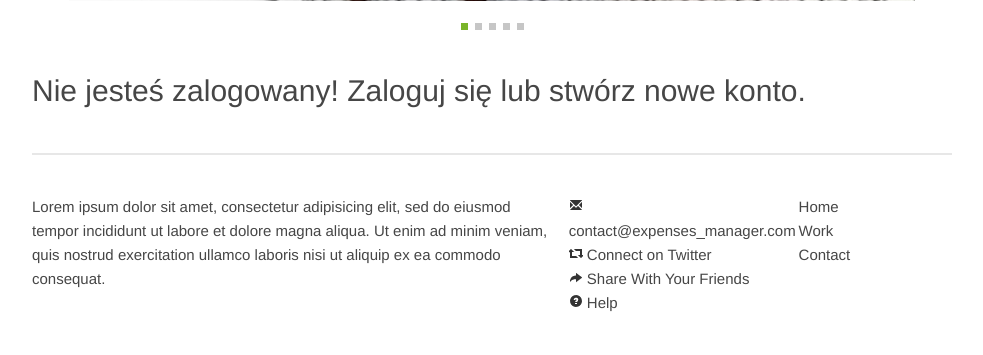
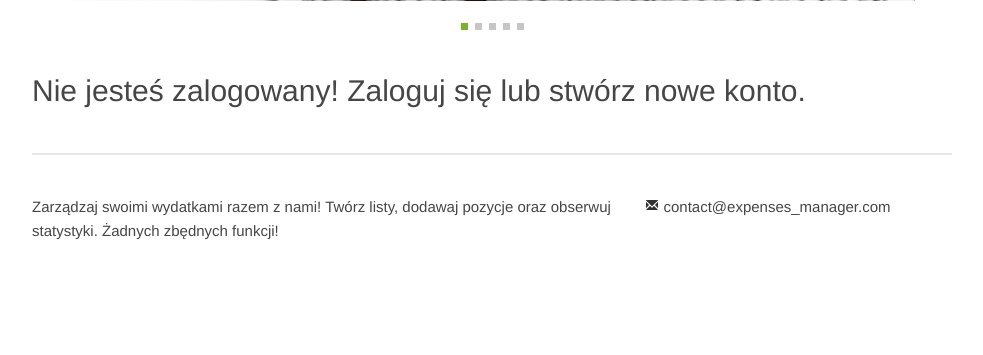
Before and after one commit to bartlomiej-krol/spending_manager, a Rails app: page / in a window 1280 px wide. Shown: the part 774-1129 px from the top of the page, without its empty margins (148-1131 px from the left). After the commit the page ends 1014 px from the top, so only its background shows below. Run offline with Rails 7, Linux system fonts and the light colour scheme; style sheets or scripts are compiled from the project's sources; some libraries are stand-ins or nearby versions.

Commit message:
Views changed

```diff
--- a/app/views/layouts/application.html.erb
+++ b/app/views/layouts/application.html.erb
@@ -76,42 +76,19 @@
         <section class="stack-fixed entry-text footer clearfix">
 
 
-  <ul class="slat-7 first">
+  <ul class="slat-8 first">
 
     <li>
-          <p>Lorem ipsum dolor sit amet, consectetur adipisicing elit, sed do eiusmod tempor incididunt ut labore et dolore magna aliqua. Ut enim ad minim veniam, quis nostrud exercitation ullamco laboris nisi ut aliquip ex ea commodo consequat.
-
-            </p>
+          <p>
+            Zarządzaj swoimi wydatkami razem z nami! Twórz listy, dodawaj pozycje oraz obserwuj statystyki. Żadnych zbędnych funkcji!
+          </p>
 
         </li>
 
   </ul>
 
-
-
-
-
-
-
-  <ul class="slat-3">
-
-                                <li><i class="icon-envelope"></i> <a href="#">contact@expenses_manager.com</a></li>
-                                <li><i class="icon-retweet"></i> Connect on Twitter</li>
-                                <li><i class="icon-share-alt"></i> Share With Your Friends</li>
-                                <li><i class="icon-question-sign"></i> Help</li>
-
-
-  </ul>
-
-
-     <ul class="slat-2 last">
-
-
-        <li><a href="#">Home</a></li>
-        <li><a href="#">Work</a></li>
-                <li><a href="#">Contact</a></li>
-
-
+  <ul class="slat-4 last">
+    <li><i class="icon-envelope"></i> <a href="mailto:contact@expenses_manager.com">contact@expenses_manager.com</a></li>
   </ul>
 
 </section>
```
